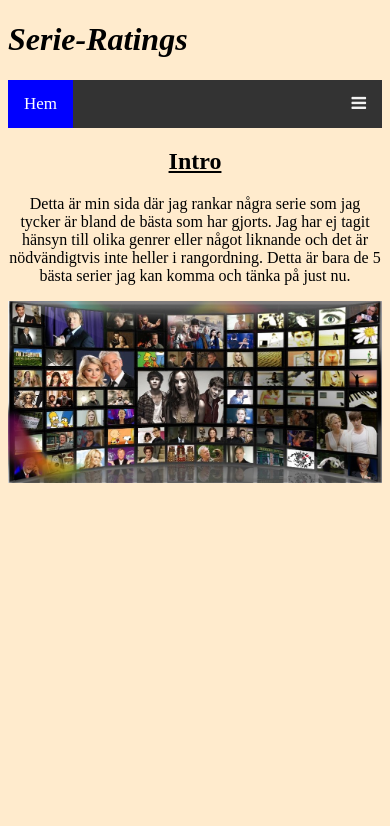
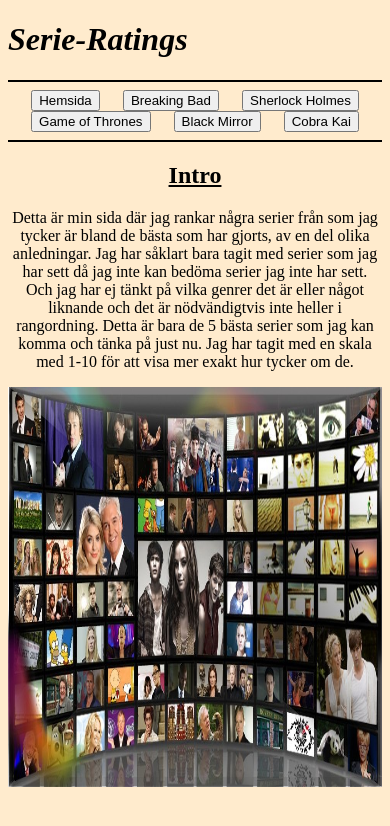
Before and after one commit to hampus-code/intro-apputveckling-labboration, a plain HTML site: page index.html in a window 390 px wide. Drawn offline with Linux system fonts and the light colour scheme.

Commit message:
Changed navbar and added some elements

```diff
--- a/index.html
+++ b/index.html
@@ -10,31 +10,31 @@
 
     <h1 id="headerStyle"> Serie-Ratings </h1> <!-- Sidans Titel -->
 
-     <!-- Gör så att man ser en lite "menybar"(3 små streck) på sidan när skärmen är mindre -->
-<link rel="stylesheet" href="https://cdnjs.cloudflare.com/ajax/libs/font-awesome/4.7.0/css/font-awesome.min.css">
+    <hr class="line"> <!-- Drar en linje längs hela sidan, för att det ska se ut mer som en meny -->
 
-<div class="topnav" id="myTopnav"> <!-- Navigeringsmeny -->
-  <a href="index.html" class="active">Hem</a> <!-- Länk till varje html sida -->
-  <a href="sida1.html"> Breaking Bad</a>
-  <a href="sida2.html"> Sherlock Holmes</a>
-  <a href="sida3.html"> Game of Thrones</a>
-  <a href="sida4.html"> Black Mirror</a>
-  <a href="sida5.html"> Cobra Kai</a>
-  <a href="javascript:void(0);" class="icon" onclick="navBar()">
-    <i class="fa fa-bars"></i> <!-- Detta element ser till att de 3 strecken syns -->
-  </a>
-</div>
+    <div class="sidesLink"> <!-- Länk till varje html fil men i form av knappar -->
+        <button onclick="hemsidaButton()"> Hemsida </button>
+        <button onclick="sida1Button()"> Breaking Bad </button>
+        <button onclick="sida2Button()"> Sherlock Holmes </button>
+        <button onclick="sida3Button()"> Game of Thrones </button>
+        <button onclick="sida4Button()"> Black Mirror </button>
+        <button onclick="sida5Button()"> Cobra Kai </button>
+    </div>
+
+    <hr class="line">
 
     <h2 class="sidorH2"> Intro </h2> <!-- Sidotiteln -->
 
-    <p class="centralText"> Detta är min sida där jag rankar några serie som jag tycker är bland <!-- Text om serien -->
-        de bästa som har gjorts.
-        Jag har ej tagit hänsyn till olika genrer eller något liknande och det är nödvändigtvis
-        inte heller i rangordning. Detta är bara de 5 bästa serier jag kan komma och tänka på just nu.
+    <p class="centralText"> Detta är min sida där jag rankar några serier från som jag tycker är bland <!-- Text om serien -->
+        de bästa som har gjorts, av en del olika anledningar. Jag har såklart bara tagit med
+        serier som jag har sett då jag inte kan bedöma serier jag inte har sett.
+        Och jag har ej tänkt på vilka genrer det är eller något liknande och det är nödvändigtvis inte heller i rangordning.
+        Detta är bara de 5 bästa serier som jag kan komma och tänka på just nu. Jag har tagit med en skala med 1-10
+        för att visa mer exakt hur tycker om de.
     </p>
 
 
-    <img src="tv-shows-montage.jpg" alt=" Tv serie montage" class="sidoBild"> <!-- Länk till bild som finns lokalt på datorn -->
+    <img src="tv-shows-montage.jpg" alt=" Tv serie montage" height="400px" width="800px" class="sidoBild"> <!-- Länk till bild som finns lokalt på datorn -->
 
 
     <script src="logicjs.js"></script> <!-- Länk till javascript filen -->
--- a/logicjs.js
+++ b/logicjs.js
@@ -1,3 +1,5 @@
+/* Function för varje button för länkarna */
+
 function hemsidaButton() {
     window.location.href = "index.html"
 }
@@ -23,20 +25,10 @@ function sida5Button() {
 }
 
 
-/* Function för användarens egen star rating */
+/* Function som gör att användaren kan ge egen rating */
 function userRating() {
 
     var result = prompt("Vänligen sätt ditt eget betyg på denna serie, från 1-10")
 
     alert(result)
 }
-
-/*Denna function ser till att man kan få upp allt i menyn när man trycker på de 3 strecken på en mindre skärm */
-function navBar() {
-    var x = document.getElementById("myTopnav");
-    if (x.className === "topnav") {
-      x.className += " responsive";
-    } else {
-      x.className = "topnav";
-    }
-  }
--- a/styles.css
+++ b/styles.css
@@ -27,17 +27,8 @@ body {
     text-decoration: underline;
 }
 
-/*.inforuta {
-    display: flex;
-    flex-wrap: wrap;
-    flex-direction: column;
-    border-style: solid;
-    float: left;
-    padding-left: 20px;
-} */
 
-
-.userRate { /* Användaren ska kunna betygsätta serien själv*/
+.userRate { /* Knapp som gör att användaren ska kunna betygsätta serien själv*/
     display: flex;
     justify-content: center;
     margin-top: 20px;
@@ -53,62 +44,16 @@ body {
     max-width: 100%; /* Så att bilderna anpassar sig efter skärmen, stor eller liten*/
 }
 
-/* Navbar design */
+/* Designen på länkarna till varje sida */
 
- /* Lägger till svart bakgrund i navbaren */
- .topnav {
-    background-color: #333;
-    overflow: hidden;
-  }
+.sidesLink {
+    display: flex;
+    flex-wrap: wrap;
+    justify-content: center;
+    justify-content: space-evenly;
 
-  /* Desgin på länkarna */
-  .topnav a {
-    float: left;
-    display: block;
-    color: #f2f2f2;
-    text-align: center;
-    padding: 14px 16px;
-    text-decoration: none;
-    font-size: 17px;
-  }
+}
 
-  /* Ändrar färg när man hoovrar över knapparna */
-  .topnav a:hover {
-    background-color: #ddd;
-    color: black;
-  }
-
-  /* Visar färg på vilken del som man är på */
-  .topnav a.active {
-    background-color: blue;
-    color: white;
-  }
-
-  /* Döljer knappen som dyker upp när sidan blir mindre */
-  .topnav .icon {
-    display: none;
-  }
-
-   /* När skärmen är mindre än 600px så döljs alla länkar förutom Hem */
-@media screen and (max-width: 600px) {
-    .topnav a:not(:first-child) {display: none;}
-    .topnav a.icon {
-      float: right;
-      display: block;
-    }
-  }
-
-  /* Ser till så att sidan ser bra ut över 600px */
-  @media screen and (max-width: 600px) {
-    .topnav.responsive {position: relative;}
-    .topnav.responsive a.icon {
-      position: absolute;
-      right: 0;
-      top: 0;
-    }
-    .topnav.responsive a {
-      float: none;
-      display: block;
-      text-align: left;
-    }
-  }
+.line {
+    border: 1px solid black;
+}
```
Also changed, not shown: sida1.html (+12 -13 lines), sida2.html (+12 -14 lines), sida3.html (+14 -16 lines), sida4.html (+12 -13 lines), sida5.html (+12 -13 lines).
